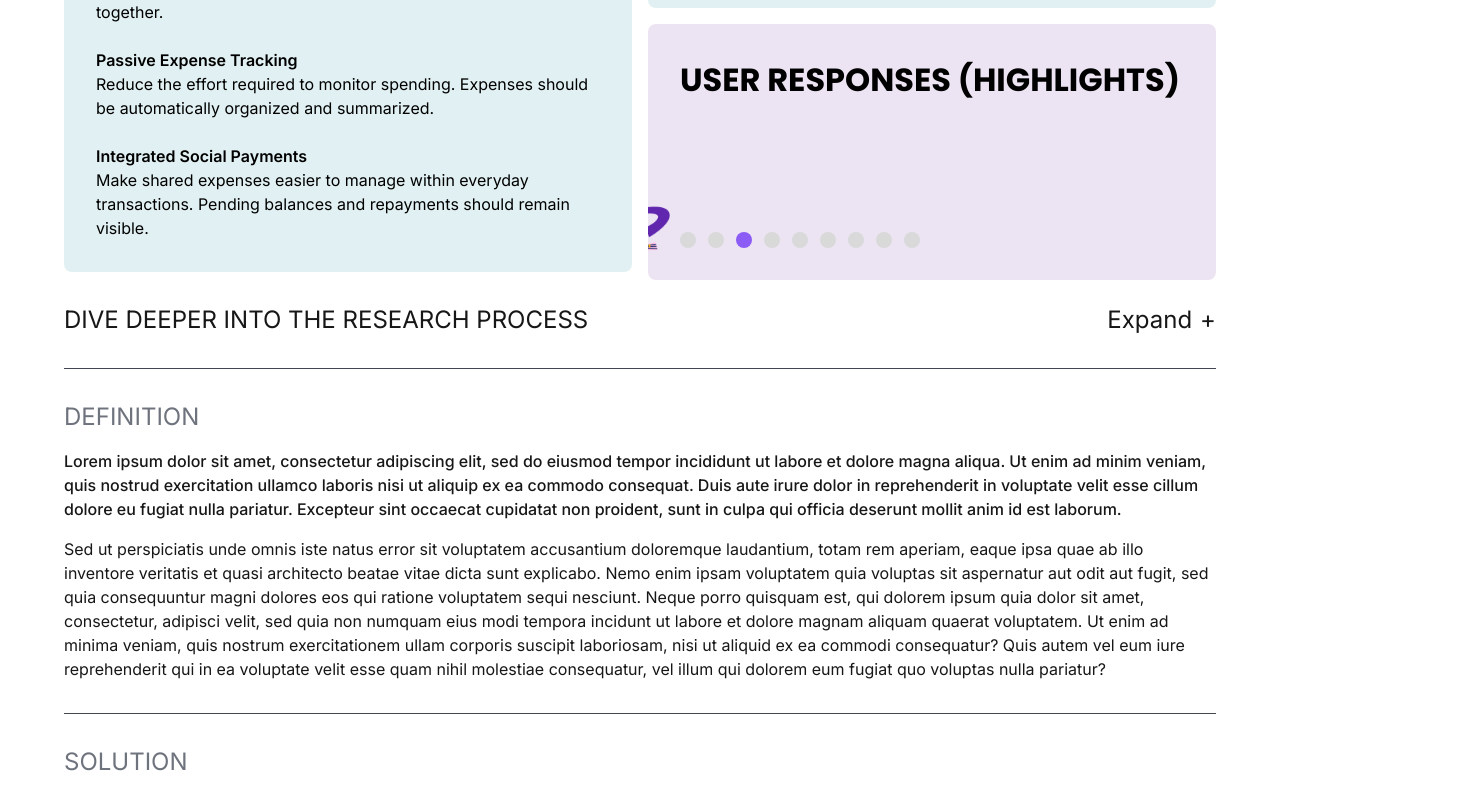
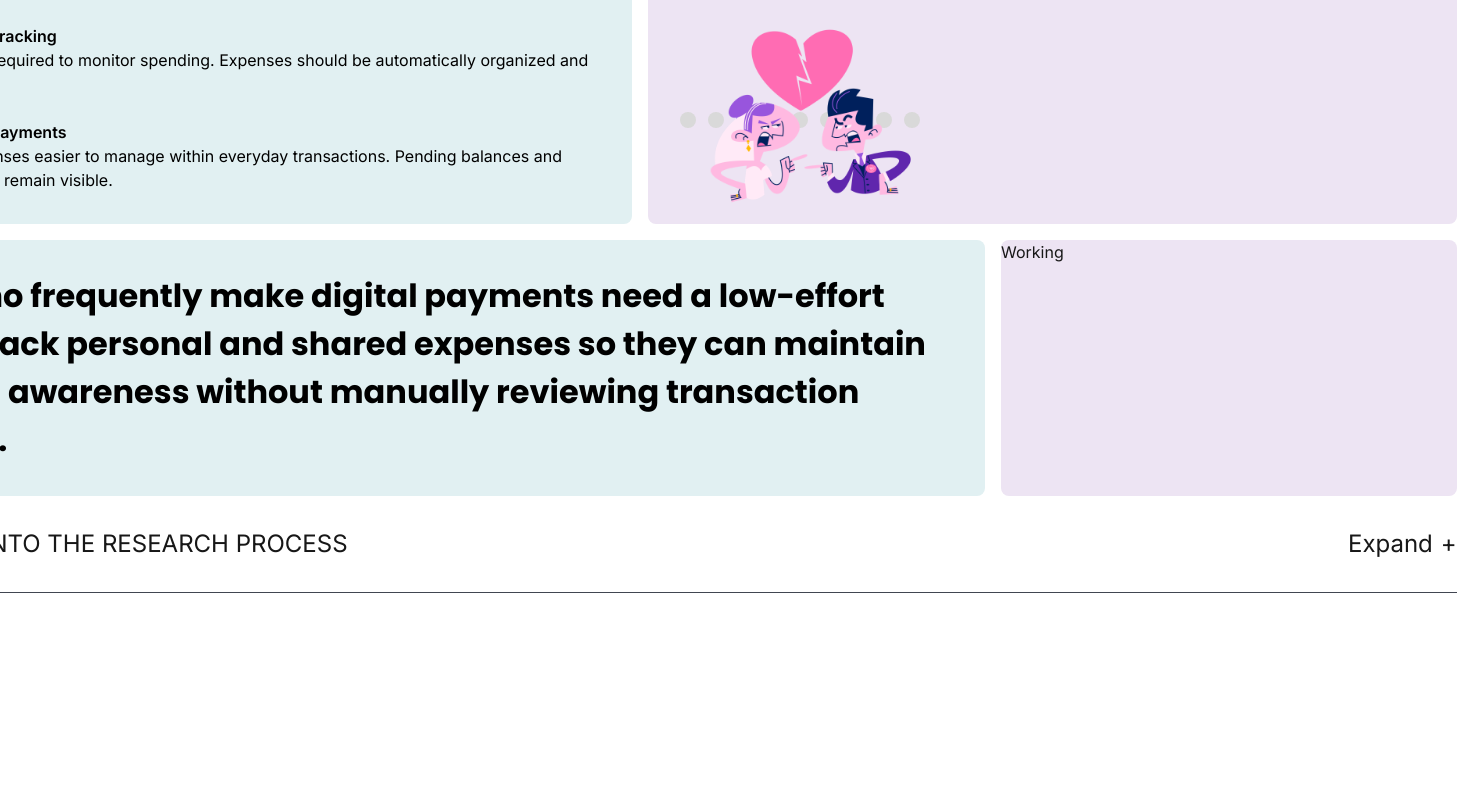
Before and after one commit to 11amanraj/portfolio-jan-26, a Next.js app: page /case-study-2 in a window 1280 px wide. Shown: the part 1637-2447 px from the top of the page, 1457 px wide, since content can reach past the window. Built offline with nearby package versions, Linux system fonts and the light colour scheme.

Commit message:
Added an empty div for better bento structure

```diff
--- a/app/case-study-2/page.tsx
+++ b/app/case-study-2/page.tsx
@@ -125,8 +125,9 @@ function CollapsedCard() {
             variants={container}
             initial="hidden"
             animate="show"
-            className='h-182 w-full flex gap-4'
+            className='w-full flex flex-col gap-4'
         >
+            <div className='h-182 w-full flex gap-4'>
                 <div className='flex-1 flex flex-col gap-4'>
                     <motion.div variants={item} className='bg-[#EDE4F3] rounded-lg px-8 py-8 flex-1 flex flex-col gap-4 text-black'>
                         <h3 className="text-[32px] font-heading font-bold">RESEARCH APPROACH</h3>
@@ -202,6 +203,17 @@ function CollapsedCard() {
                         <CardSwitcher title="User Responses (highlights)" card_details={card_details} />
                     </motion.div>
                 </div>
+            </div>
+            <div className='flex gap-4'>
+                <motion.div variants={item} className='bg-[#E1F0F2] p-8 text-black rounded-lg'>
+                    <p className='text-[32px] font-heading font-bold'>
+                        Users who frequently make digital payments need a low-effort way to track personal and shared expenses so they can maintain financial awareness without manually reviewing transaction histories.
+                    </p>
+                </motion.div>
+                <motion.div variants={item} className='bg-[#EDE4F3] rounded-lg w-340'>
+                    Working
+                </motion.div>
+            </div>
         </motion.div>
     )
 }
@@ -233,11 +245,6 @@ const page = () => {
 
                 <CollapsibleSection collapsed={<CollapsedCard />} expanded={<ExpandedCard />} title='Understanding the Problem' />
 
-                <ContentSection title="Definition">
-                    <p className='font-medium'>Lorem ipsum dolor sit amet, consectetur adipiscing elit, sed do eiusmod tempor incididunt ut labore et dolore magna aliqua. Ut enim ad minim veniam, quis nostrud exercitation ullamco laboris nisi ut aliquip ex ea commodo consequat. Duis aute irure dolor in reprehenderit in voluptate velit esse cillum dolore eu fugiat nulla pariatur. Excepteur sint occaecat cupidatat non proident, sunt in culpa qui officia deserunt mollit anim id est laborum.</p>
-                    <p>Sed ut perspiciatis unde omnis iste natus error sit voluptatem accusantium doloremque laudantium, totam rem aperiam, eaque ipsa quae ab illo inventore veritatis et quasi architecto beatae vitae dicta sunt explicabo. Nemo enim ipsam voluptatem quia voluptas sit aspernatur aut odit aut fugit, sed quia consequuntur magni dolores eos qui ratione voluptatem sequi nesciunt. Neque porro quisquam est, qui dolorem ipsum quia dolor sit amet, consectetur, adipisci velit, sed quia non numquam eius modi tempora incidunt ut labore et dolore magnam aliquam quaerat voluptatem. Ut enim ad minima veniam, quis nostrum exercitationem ullam corporis suscipit laboriosam, nisi ut aliquid ex ea commodi consequatur? Quis autem vel eum iure reprehenderit qui in ea voluptate velit esse quam nihil molestiae consequatur, vel illum qui dolorem eum fugiat quo voluptas nulla pariatur?</p>
-                </ContentSection>
-
                 <ContentSection title="Solution">
                     <div className='bg-white w-full h-244'></div>
                 </ContentSection>
```
Lines whose indentation alone changed are shown as unchanged.
